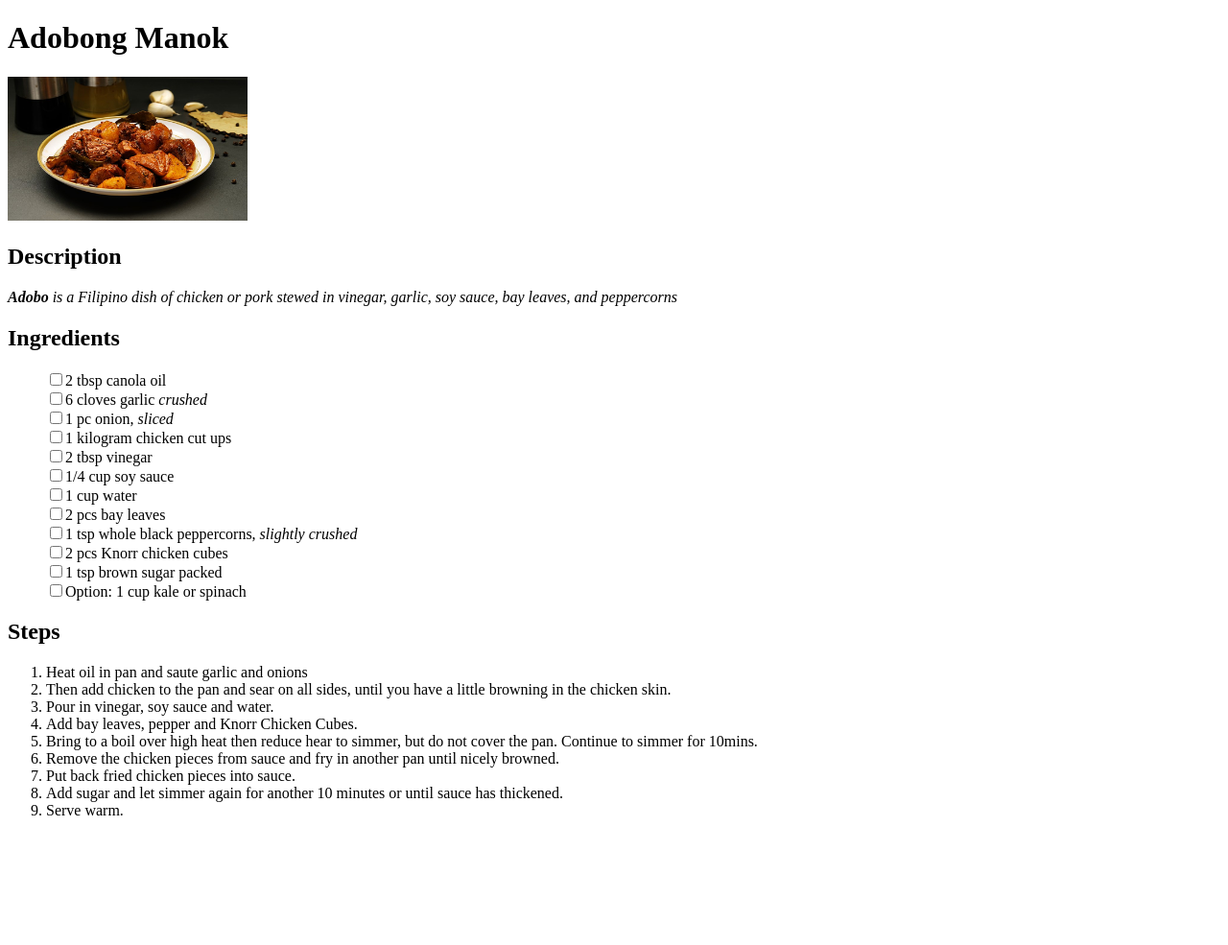
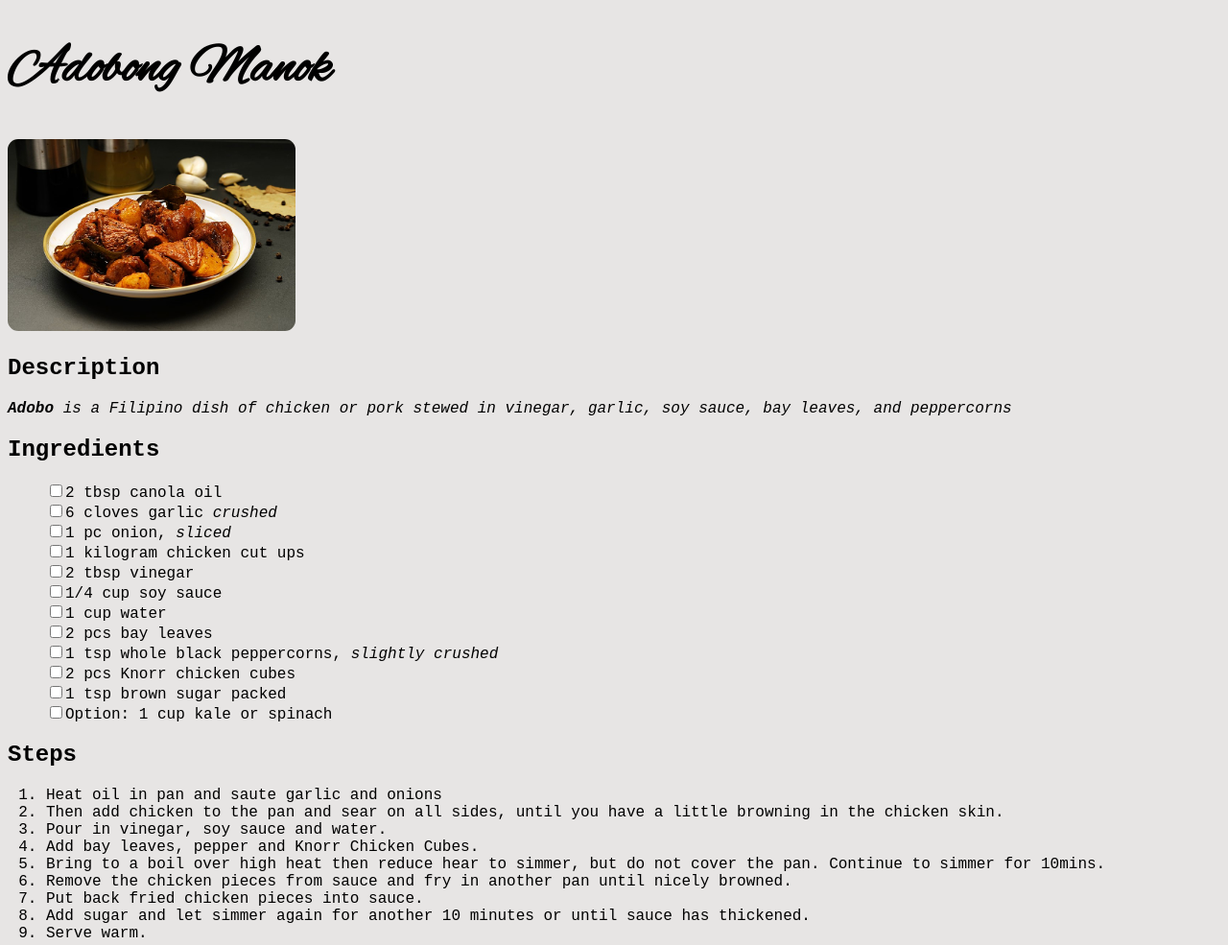
Before and after one commit to xamdp/odin-recipes, a plain HTML site: page recipes/adobo.html in a window 1280 px wide. Shown: the whole page at 96% size. Before the commit the page ends 870 px from the top, so only its background shows below. Drawn offline with Linux system fonts and the light colour scheme.

Commit message:
Add custom font and style for recipes
Added a custom font to be used to recipe titles.
As of now, only the adobo recipe is styled. I've also added a .gitignore

I've used the same background-color for the index and the recipes.
Tried to use different fonts. Settled for now with Courier New,
monospace.

Soon, will also add the remaining recipes yet to be styled.

```diff
--- a/recipes/adobo.html
+++ b/recipes/adobo.html
@@ -4,18 +4,19 @@
 		<meta charset="UTF-8">
 		<meta name="viewport" content="width=device-width, initial-scale=1.0">
 		<title>Adobong Manok Recipe</title>
+		<link rel="stylesheet" href="recipe.css">
 	</head>
 	<body>
 		<div>
-			<h1>Adobong Manok</h1>
-			<img src="../images/adobo.jpg" alt="Adobong Manok Image" height="150" width="250">
+			<h1 class="recipe-title">Adobong Manok</h1>
+			<img class="recipe-image" src="../images/adobo.jpg" alt="Adobong Manok Image">
 
 			<br>
 
-			<h2>Description</h2>
+			<h2 class="recipe-desc">Description</h2>
 			<em><strong>Adobo</strong></em> <i>is a Filipino dish of chicken or pork stewed in vinegar, garlic, soy sauce, bay leaves, and peppercorns</i>
 
-			<h2>Ingredients</h2>
+			<h2 class="recipe-ingre">Ingredients</h2>
 			<ul style="list-style-type:none">
 				<li><input type="checkbox">2 tbsp canola oil</li>
 				<li><input type="checkbox">6 cloves garlic <i>crushed</i></li>
@@ -31,7 +32,7 @@
 				<li><input type="checkbox">Option: 1 cup kale or spinach</li>
 			</ul>
 
-			<h2>Steps</h2>
+			<h2 class="recipe-steps">Steps</h2>
 			<ol>
 				<li>Heat oil in pan and saute garlic and onions</li>
 				<li>Then add chicken to the pan and sear on all sides, until you have a little browning in the chicken skin.</li>
--- /dev/null
+++ b/recipes/recipe.css
@@ -0,0 +1,25 @@
+/* CUSTOM FONT */
+@font-face {
+	font-family: 'Alex Brush';
+	src: url(../fonts/AlexBrush-Regular.ttf)
+}
+
+/* BODY */
+body {
+	font-family: 'Courier New', Courier, monospace;
+	background-color: #E7E5E4;
+}
+
+/* RECIPE IMAGE */
+.recipe-image {
+	height: auto;
+	width: 300px;
+	border-radius: 11px;
+}
+
+/* RECIPE TITLE */
+.recipe-title {
+	/* font-weight: bold; */
+	font-family: 'Alex Brush', cursive;
+	font-size: 56px;
+}
```
Also changed, not shown: fonts/AlexBrush-Regular.ttf (added), 1 other file. Lines whose indentation alone changed are shown as unchanged.
